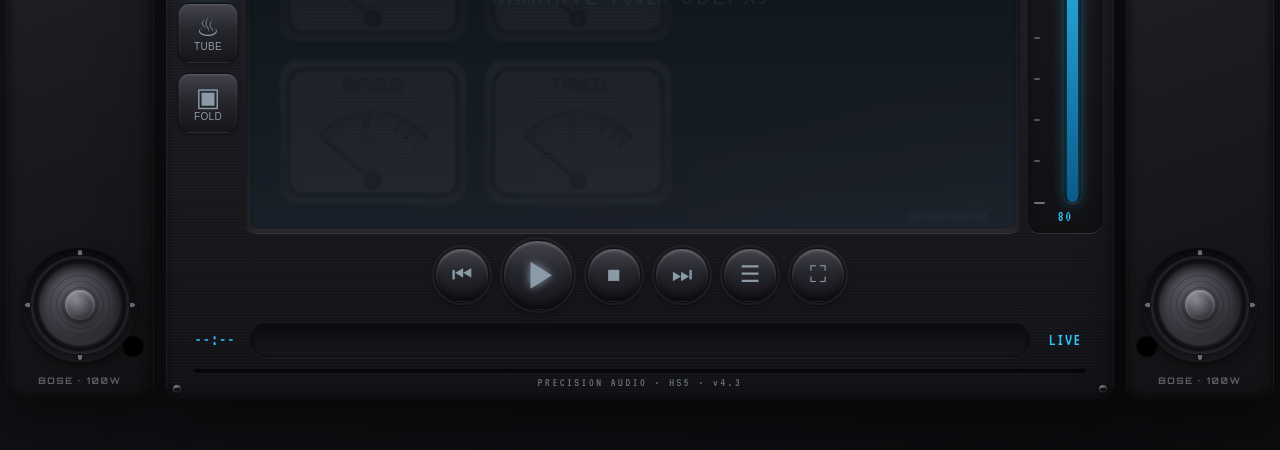
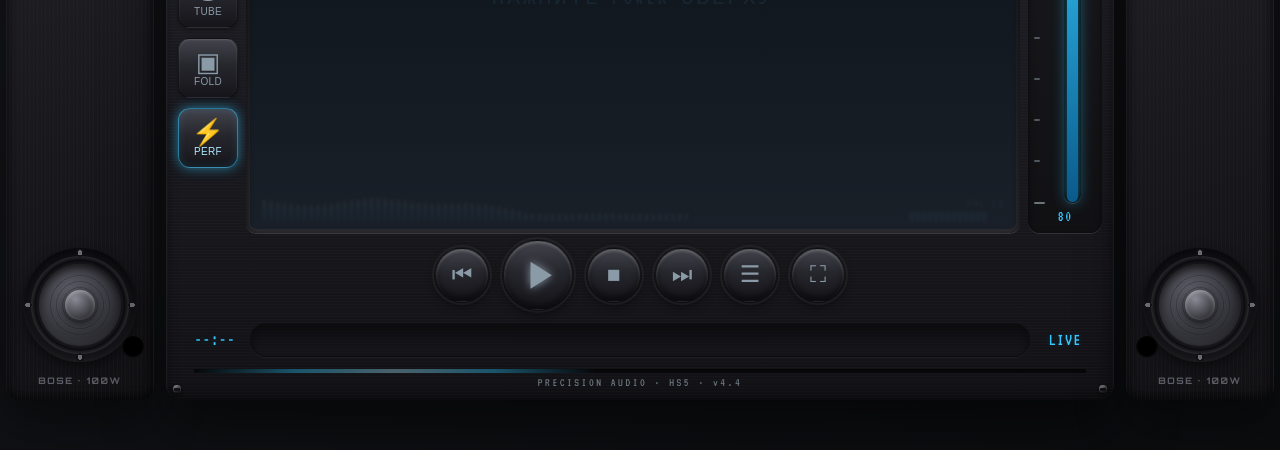
Before and after one commit to darkintro138/BOSE-HS5, a plain HTML site: page index.html in a window 1280 px wide. Shown: the part 350-800 px from the top of the page. Drawn offline with nearby package versions, Linux system fonts and the light colour scheme; no server answers.

Commit message:
Add files via upload

```diff
--- a/index.html
+++ b/index.html
@@ -9,7 +9,7 @@
 <meta name="apple-mobile-web-app-title" content="HongQi HS5">
 <meta name="theme-color" content="#0b0c0e">
 <title>HongQi HS5 · BOSE Sound</title>
-<link rel="manifest" href="manifest.json?v=23">
+<link rel="manifest" href="manifest.json?v=24">
 <link href="https://fonts.googleapis.com/css2?family=Orbitron:wght@500;700;900&family=VT323&family=Share+Tech+Mono&display=swap" rel="stylesheet">
 <style>
 *{margin:0;padding:0;box-sizing:border-box;-webkit-tap-highlight-color:transparent}
@@ -251,6 +251,13 @@ body.mini .controls{padding:6px 2px 4px}
 }
 .btn:focus,.fbtn:focus,.pwr-btn:focus,.drv-btn:focus,.theme-dot:focus,.seg:focus,.eq-btn:focus,.overlay-close:focus,.mini-expand:focus{outline:3px solid var(--blue-bright);outline-offset:3px;box-shadow:0 0 0 3px rgba(0,0,0,.6),0 0 22px var(--ring-color);z-index:5}
 .station-item:focus{outline:3px solid var(--blue-bright);outline-offset:2px;background:var(--screen-glow)}
+/* ═══ PERF MODE (слабые устройства / магнитолы) ═══ */
+body.perf .tube,body.perf .woofer-cone,body.perf .mid-cone,body.perf .tweeter,body.perf .cabinet,body.perf .drv-btn,body.perf .btn.play:before,body.perf .led-strip:after,body.perf .scr-marquee,body.perf .live-dot{animation:none!important}
+body.perf .led-strip:after{opacity:.4}
+body.perf .scr-marquee{padding-left:0;width:100%;white-space:nowrap;overflow:hidden;text-overflow:ellipsis}
+body.perf .screen:before,body.perf .screen:after{display:none}
+body.perf .overlay{backdrop-filter:none}
+body.perf .eq{box-shadow:none}
 @media (orientation:portrait),(max-width:640px){
 .speaker{display:none}
 .ponly{display:flex}
@@ -341,6 +348,7 @@ body.mini .system{width:100%;height:min(300px,55vh)}
         <button class="fbtn" id="wakeLockBtn" onclick="toggleWakeLock()"><span class="fico">☀</span><span class="ftxt">WAKE</span></button>
         <button class="fbtn" onclick="openOverlay('eqOverlay')"><span class="fico">♨</span><span class="ftxt">TUBE</span></button>
         <button class="fbtn" onclick="openFolder()"><span class="fico">▣</span><span class="ftxt">FOLD</span></button>
+        <button class="fbtn" id="perfBtn" onclick="setPerf(!document.body.classList.contains('perf'))"><span class="fico">⚡</span><span class="ftxt">PERF</span></button>
       </div>
       <div class="screen-frame"><div class="screen"><div class="power-hint">— НАЖМИТЕ POWER СВЕРХУ —</div>
         <div class="screen-content">
@@ -368,7 +376,7 @@ body.mini .system{width:100%;height:min(300px,55vh)}
     <div class="seek-row" id="seekRow"><div class="seek-time" id="seekCurrent">--:--</div><div class="seek-track disabled" id="seekTrack"><div class="seek-fill" id="seekFill"></div><div class="seek-knob" id="seekKnob"></div></div><div class="seek-time" id="seekDuration">LIVE</div></div>
     <div class="controls"><button class="btn" onclick="prevStation()">⏮</button><button class="btn play" id="playBtn" onclick="togglePlay()"><span id="playIco"></span></button><button class="btn" onclick="stopPlay()">■</button><button class="btn" onclick="nextStation()">⏭</button><button class="btn" onclick="openChannels()">☰</button><button class="btn" onclick="toggleFullscreen()">⛶</button></div>
     <div class="led-strip"></div>
-    <div class="console-bottom-row"><div class="console-bottom-label">PRECISION AUDIO · HS5 · v4.3</div></div>
+    <div class="console-bottom-row"><div class="console-bottom-label">PRECISION AUDIO · HS5 · v4.4</div></div>
     <div class="overlay" id="stationsOverlay">
       <div class="overlay-header"><div class="overlay-title">CHANNELS · <span id="stationCount">0</span></div><button class="overlay-close" onclick="closeOverlay('stationsOverlay')">×</button></div>
       <div class="seg-row"><button class="seg active" data-filter="radio" onclick="setFilter('radio')">RADIO</button><button class="seg" data-filter="local" onclick="setFilter('local')">FILES</button><button class="seg" data-filter="playlists" onclick="setFilter('playlists')">♫ PLY</button><button class="seg" data-filter="fav" onclick="setFilter('fav')">★ FAV</button></div>
@@ -649,7 +657,7 @@ const nebSprite=document.createElement('canvas');nebSprite.width=nebSprite.heigh
 function buildNebSprite(){const c=nebSprite.getContext('2d');c.clearRect(0,0,64,64);const g=c.createRadialGradient(32,32,0,32,32,32);g.addColorStop(0,withAlpha(colors.bright,.95));g.addColorStop(.28,withAlpha(colors.primary,.5));g.addColorStop(1,withAlpha(colors.deep,0));c.fillStyle=g;c.fillRect(0,0,64,64)}
 function updateThemeColors(){const cs=getComputedStyle(document.body);colors.primary=cs.getPropertyValue('--blue').trim()||'#35c8ff';colors.bright=cs.getPropertyValue('--blue-bright').trim()||'#aee9ff';colors.deep=cs.getPropertyValue('--blue-deep').trim()||'#0a5a8a';colors.bg=cs.getPropertyValue('--screen-bg').trim()||'#02101d'}
 function withAlpha(c,a){c=(c||'').trim();if(c.startsWith('#')){let h=c.slice(1);if(h.length===3)h=h.split('').map(x=>x+x).join('');const n=parseInt(h,16);return`rgba(${(n>>16)&255},${(n>>8)&255},${n&255},${a})`}return c}
-function resizeAnalyzer(){const dpr=Math.min(window.devicePixelRatio||1,1.25),r=analyzerCanvas.getBoundingClientRect();analyzerCanvas.width=Math.max(1,Math.floor(r.width*dpr));analyzerCanvas.height=Math.max(1,Math.floor(r.height*dpr));canvasCtx.setTransform(dpr,0,0,dpr,0,0)}
+function resizeAnalyzer(){const dpr=Math.min(window.devicePixelRatio||1,(document.body.classList.contains('perf')?1:1.25)),r=analyzerCanvas.getBoundingClientRect();analyzerCanvas.width=Math.max(1,Math.floor(r.width*dpr));analyzerCanvas.height=Math.max(1,Math.floor(r.height*dpr));canvasCtx.setTransform(dpr,0,0,dpr,0,0)}
 window.addEventListener('resize',resizeAnalyzer);
 window.addEventListener('orientationchange',()=>setTimeout(resizeAnalyzer,320));
 document.addEventListener('fullscreenchange',()=>setTimeout(resizeAnalyzer,260));
@@ -725,7 +733,25 @@ function drawKaleidoscope(w,h){const cx=w/2,cy=h/2,R=Math.min(w,h)*.42,seg=10,ro
 function drawTerrain(w,h){const rows=10,cols=BANDS,baseY=h*.52,rowGap=h*.03,maxH=h*.5;canvasCtx.save();for(let r=rows-1;r>=0;r--){const depth=r/rows,ys=baseY+r*rowGap,amp=maxH*(1-depth*.65),alpha=.12+(1-depth)*.72;canvasCtx.beginPath();canvasCtx.moveTo(0,h);for(let cc=0;cc<=cols;cc++){const bi=Math.min(BANDS-1,cc),v=smooth[bi]/255,wv=Math.sin(cc*.3+syntheticPhase*2+r*.4)*.1,y=ys-amp*(v+wv*.3),x=cc/cols*w;if(cc===0)canvasCtx.lineTo(x,y);else{const px2=(cc-1)/cols*w,pv=smooth[Math.min(BANDS-1,cc-1)]/255,pw=Math.sin((cc-1)*.3+syntheticPhase*2+r*.4)*.1,py2=ys-amp*(pv+pw*.3);canvasCtx.quadraticCurveTo(px2,py2,(px2+x)/2,(py2+y)/2)}}canvasCtx.lineTo(w,h);canvasCtx.closePath();const g=canvasCtx.createLinearGradient(0,ys-amp,0,ys+26);g.addColorStop(0,withAlpha(colors.bright,alpha));g.addColorStop(.5,withAlpha(colors.primary,alpha*.65));g.addColorStop(1,withAlpha(colors.deep,alpha*.18));canvasCtx.fillStyle=g;canvasCtx.fill();canvasCtx.strokeStyle=withAlpha(colors.bright,alpha*.4);canvasCtx.lineWidth=1;canvasCtx.stroke()}canvasCtx.restore()}
 function drawPlasma(w,h){const cx=w/2,cy=h/2,rings=4,baseR=Math.min(w,h)*.09,step=Math.min(w,h)*.07;canvasCtx.save();canvasCtx.globalCompositeOperation='lighter';for(let r=0;r<rings;r++){const radius=baseR+r*step,bi=Math.floor(r/rings*BANDS*.8),v=smooth[bi]/255;if(v<.02)continue;const seg=44;canvasCtx.beginPath();for(let s=0;s<=seg;s++){const a=s/seg*Math.PI*2,sb=Math.floor(((Math.sin(a*3+syntheticPhase)+1)/2)*BANDS),lv=smooth[sb]/255,rr=radius*(1+lv*.25),wb=Math.sin(a*5+syntheticPhase*3+r)*2*lv,px2=cx+Math.cos(a)*(rr+wb),py2=cy+Math.sin(a)*(rr+wb);s===0?canvasCtx.moveTo(px2,py2):canvasCtx.lineTo(px2,py2)}canvasCtx.closePath();const alpha=.15+v*.6;canvasCtx.strokeStyle=withAlpha(colors.bright,alpha);canvasCtx.lineWidth=1.4+v*2.2;canvasCtx.stroke()}const coreR=10+smooth[0]/255*24,cg=canvasCtx.createRadialGradient(cx,cy,0,cx,cy,coreR*2);cg.addColorStop(0,withAlpha(colors.bright,.9));cg.addColorStop(.3,withAlpha(colors.primary,.45));cg.addColorStop(1,withAlpha(colors.deep,0));canvasCtx.fillStyle=cg;canvasCtx.beginPath();canvasCtx.arc(cx,cy,coreR*2,0,Math.PI*2);canvasCtx.fill();canvasCtx.restore()}
 let lastT=performance.now(),lastDraw=0;
-function mainLoop(now){requestAnimationFrame(mainLoop);const dt=Math.min(.05,(now-lastT)/1000);lastT=now;updateAnalyzerData(dt);updateMeters(dt);if(now-lastDraw<33)return;lastDraw=now;drawAnalyzer()}
+function mainLoop(now){requestAnimationFrame(mainLoop);const dt=Math.min(.05,(now-lastT)/1000);lastT=now;updateAnalyzerData(dt);updateMeters(dt);if(now-lastDraw<(1000/(window.__perfFps||30)))return;lastDraw=now;drawAnalyzer()}
+/* ═══ PERF MODE ═══ */
+function perfAuto(){
+  var cores=navigator.hardwareConcurrency||8;
+  var mem=navigator.deviceMemory||4;
+  var ua=navigator.userAgent||'';
+  var headunit=/Vehicle|CarPC|HeadUnit|AndroidAuto/i.test(ua);
+  return headunit||cores<=4||mem<=2;
+}
+function setPerf(on){
+  document.body.classList.toggle('perf',on);
+  var pb=document.getElementById('perfBtn');if(pb)pb.classList.toggle('active',on);
+  try{localStorage.setItem('perf',on?'1':'0');}catch(e){}
+  window.__perfFps=on?15:30;
+  if(on&&analyzerMode!=='bars'){analyzerMode='bars';}
+  resizeAnalyzer();
+}
+var perfStored=null;try{perfStored=localStorage.getItem('perf');}catch(e){}
+setPerf(perfStored!==null?perfStored==='1':perfAuto());
 setEQ(currentEQ);updateWarmUI();buildStationsList();updateSeekUI();setPlayBtn(false);
 resizeAnalyzer();setTimeout(resizeAnalyzer,200);requestAnimationFrame(mainLoop);
 </script>
```
